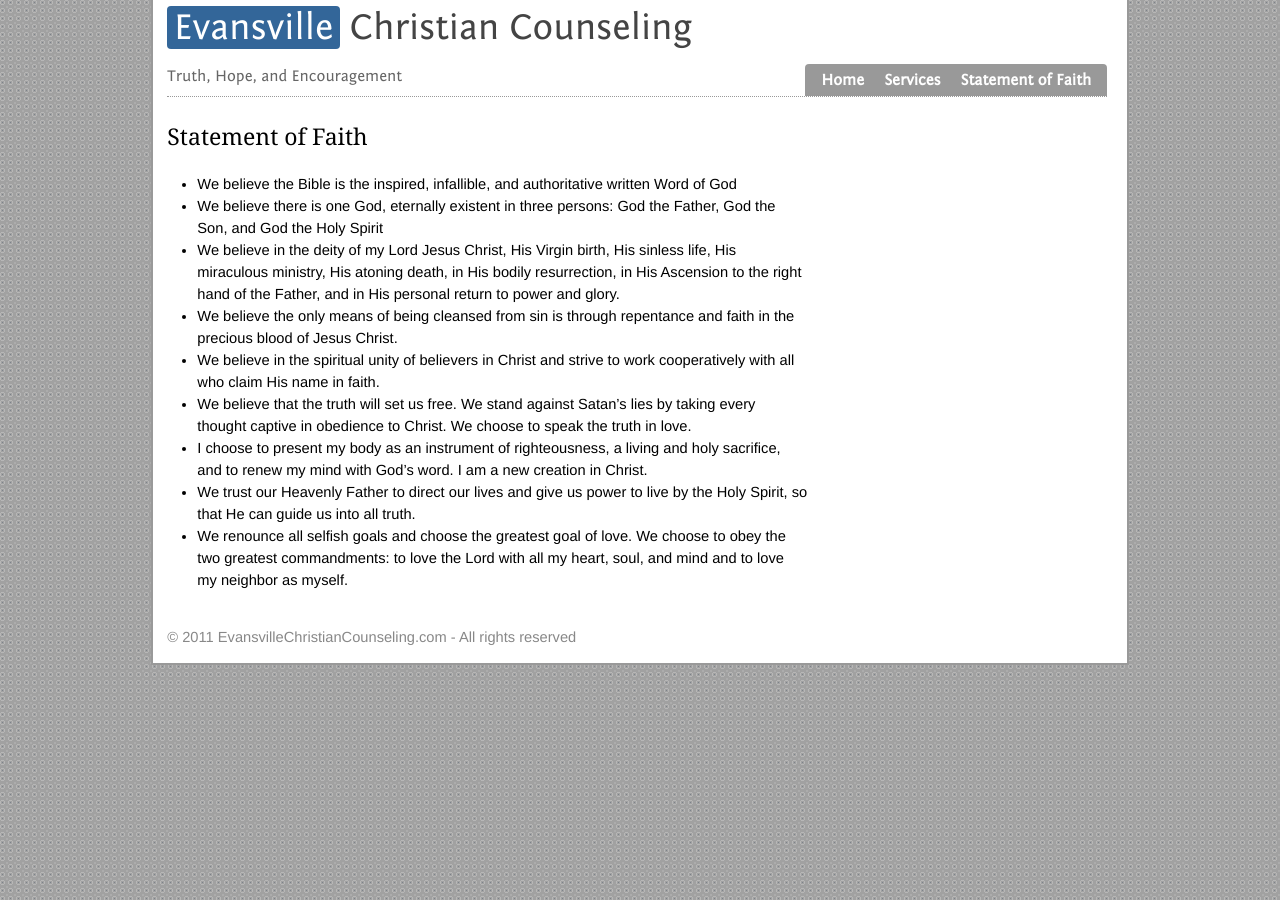
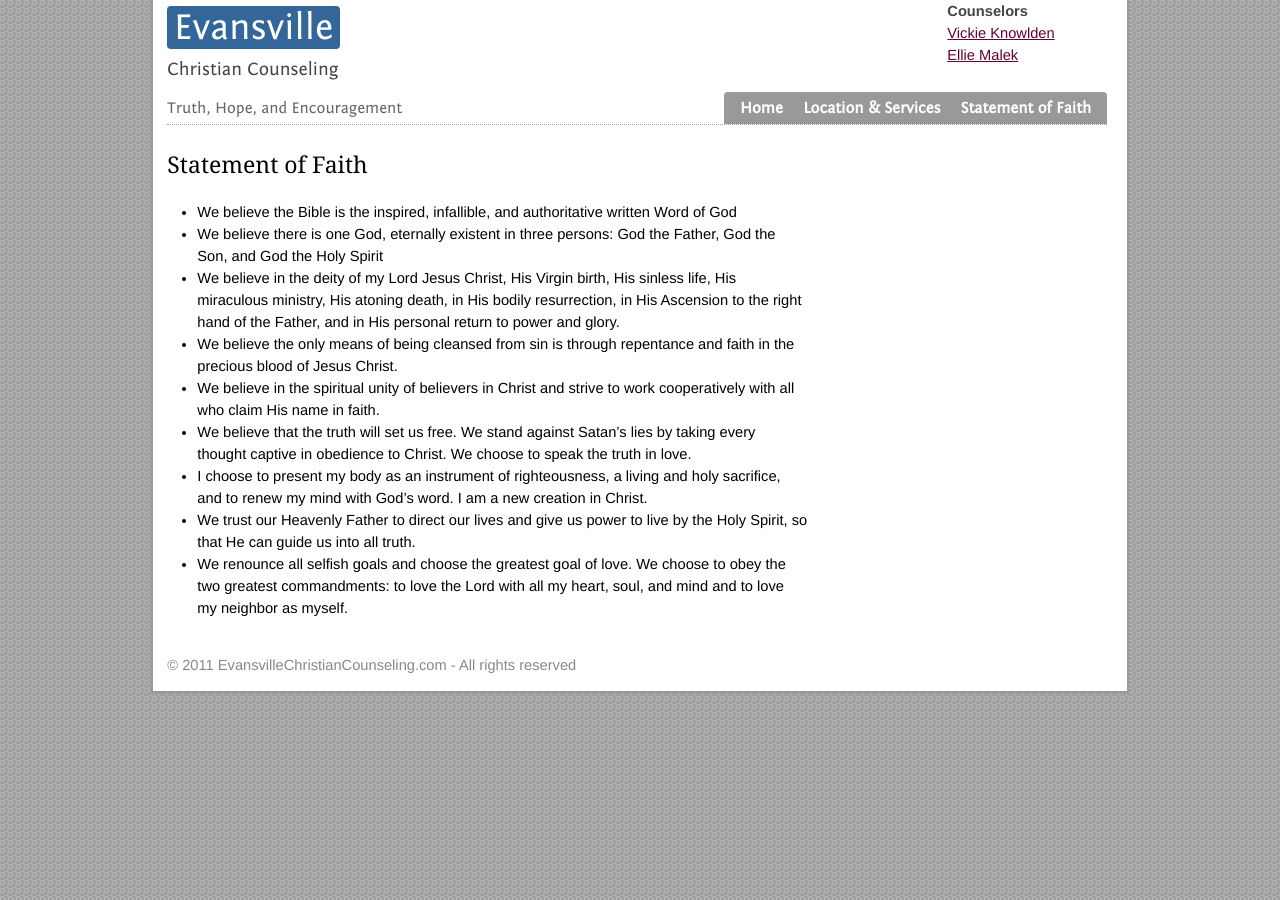
Before and after one commit to evansvillechristiancounseling/evansvillechristiancounseling.github.com, a Jekyll site: the page built from _posts/2011-01-09-statement-of-faith.html, in a window 1280 px wide. Built offline with Jekyll 4.4.1, drawn with Linux system fonts in a browser that asks for light colours.

Commit message:
Listing counselors on each page

```diff
--- a/_layouts/home.html
+++ b/_layouts/home.html
@@ -15,7 +15,7 @@ layout: default
 
     <ul>
       <li><a href="/" title="Evansville Christian Counseling">Home</a></li>
-      <li><a href="/services/" title="Our Services">Services</a></li>
+      <li><a href="/services/" title="Our Location and Services">Loation &amp; Services</a></li>
       <li><a href="/statement-of-faith/" title="Our Statement of Faith">Statement of Faith</a></li>
     </ul>
   </div>
--- a/_layouts/support.html
+++ b/_layouts/support.html
@@ -3,18 +3,31 @@ layout: default
 ---
 
 <div id="header" class="grid_16 alpha omega support">
-  <a href="/" title="Evansville Christian Counseling" id="title">
-    <span>Evansville</span> Christian Counseling
-  </a>
+  <div class="clearfix">
+  <div class="grid_13 alpha">
+    <a href="/" title="Evansville Christian Counseling" id="title">
+      <span>Evansville</span>
+      <div>Christian Counseling</div>
+    </a>
+  </div>
 
-  <div id="main-menu">
+  <div id="counselors-quicklinks" class="grid_3 omega">
+    <b>Counselors</b>
+    <ul>
+      <li><a href="/counselors/vickie-knowlden/">Vickie Knowlden</a></li>
+      <li><a href="/counselors/ellie-malek/">Ellie Malek</a></li>
+    </ul>
+  </div> <!-- counselors -->
+  </div>
+
+  <div id="main-menu" class="clearfix">
     <span id="slogan">
       Truth, Hope, and Encouragement
     </span>
 
     <ul>
       <li><a href="/" title="Evansville Christian Counseling">Home</a></li>
-      <li><a href="/services/" title="Our Services">Services</a></li>
+      <li><a href="/services/" title="Our Location and Services">Location &amp; Services</a></li>
       <li><a href="/statement-of-faith/" title="Our Statement of Faith">Statement of Faith</a></li>
     </ul>
   </div>
--- a/stylesheets/styles.css
+++ b/stylesheets/styles.css
@@ -17,6 +17,7 @@ a:active { color: #993366; }
 p { text-align: justify; }
 
 .center { text-align: center; }
+.right { text-align: right; }
 
 /* container */
 
@@ -57,7 +58,7 @@ p { text-align: justify; }
   padding: 0 0.35ex;
   border-radius: 4px;
 }
-#header.home a#title div {
+#header a#title div {
   font-size: 50%
 }
 
@@ -78,12 +79,12 @@ p { text-align: justify; }
 /* main menu */
 
 #main-menu {
-  padding: 1ex 0;
+  padding: 1ex 0 0 0;
   font-size: 12pt;
 }
 
 #main-menu #slogan {
-  float: left;
+ float: left; padding-top: 0.5ex;
 }
 
 #main-menu a, #main-menu a:visited {
@@ -177,3 +178,17 @@ p { text-align: justify; }
 #counselor dd {
   margin-bottom: 1ex;
 }
+
+#counselors-quicklinks {
+  font-family: Helvetica, Arial, sans-serif;
+}
+#counselors-quicklinks ul {
+  list-style-type: none;
+  margin: 0;
+  padding: 0;
+}
+#counselors-quicklinks li {
+  clear: both;
+  margin: 0;
+  padding: 0;
+}
```
Also changed, not shown: images/counselors/ellie-malek-25w.jpg (added), images/counselors/vickie-knowlden-25w.jpg (added), images/counselors/vickie-knowlden-c275w.jpg (deleted).
